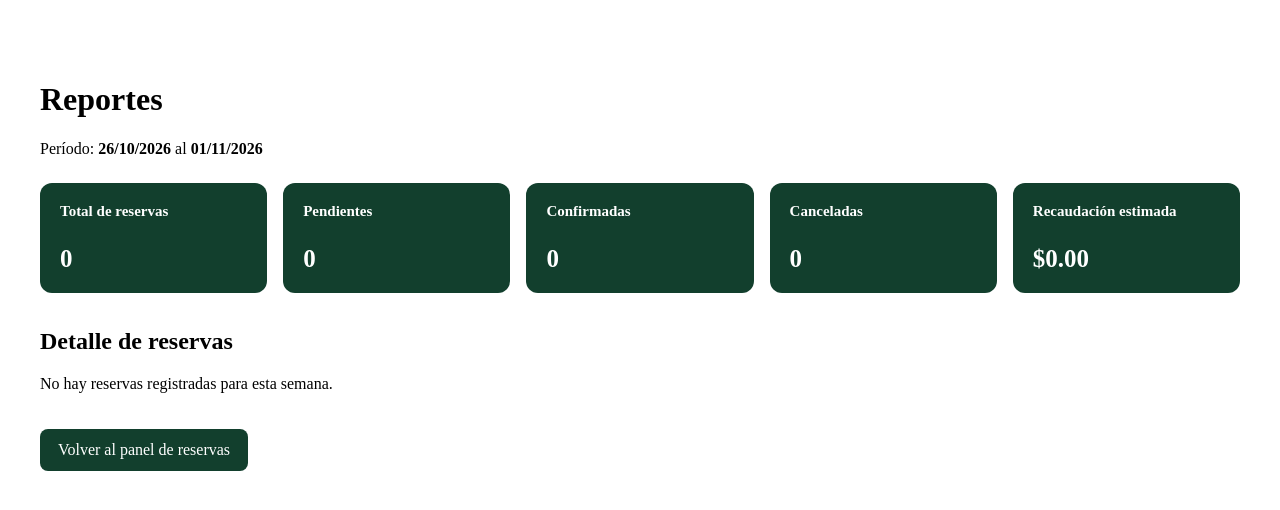
After one commit to Niko1ax/Olimpica, a Django app: page /reportes/ in a window 1280 px wide. The commit adds this page. Shown: the top 510 px of the page. Run offline with Django 5.2, Linux system fonts and the light colour scheme; a user stored in the database is signed in; tables that the repository leaves empty hold one stand-in row (values such as "Sample post").

Commit message:
Implementar reportes con filtros por fecha

```diff
--- a/config/urls.py
+++ b/config/urls.py
@@ -86,6 +86,9 @@ urlpatterns = [
         views.cambiar_estado_cancha,
         name="cambiar_estado_cancha",
     ),
-
-
+    path(
+        "reportes/",
+        views.reportes,
+        name="reportes",
+    ),
 ]
--- /dev/null
+++ b/reservas/templates/reservas/reportes.html
@@ -0,0 +1,163 @@
+<!DOCTYPE html>
+<html lang="es">
+<head>
+    <meta charset="UTF-8">
+    <meta name="viewport" content="width=device-width, initial-scale=1.0">
+    <title>Reporte | Olímpica</title>
+</head>
+<body>
+<div class="contenedor">
+    <h1>Reportes</h1>
+
+    <p>
+        Período:
+        <strong>{{ inicio_semana|date:"d/m/Y" }}</strong>
+        al
+        <strong>{{ fin_semana|date:"d/m/Y" }}</strong>
+    </p>
+
+    <div class="resumen">
+        <div class="tarjeta">
+            <h3>Total de reservas</h3>
+            <p>{{ resumen.total|default:0 }}</p>
+        </div>
+
+        <div class="tarjeta">
+            <h3>Pendientes</h3>
+            <p>{{ resumen.pendientes|default:0 }}</p>
+        </div>
+
+        <div class="tarjeta">
+            <h3>Confirmadas</h3>
+            <p>{{ resumen.confirmadas|default:0 }}</p>
+        </div>
+
+        <div class="tarjeta">
+            <h3>Canceladas</h3>
+            <p>{{ resumen.canceladas|default:0 }}</p>
+        </div>
+
+        <div class="tarjeta">
+            <h3>Recaudación estimada</h3>
+            <p>
+                ${{ resumen.recaudacion|default:0|floatformat:2 }}
+            </p>
+        </div>
+    </div>
+
+    <h2>Detalle de reservas</h2>
+
+    {% if reservas %}
+        <div class="tabla-contenedor">
+            <table>
+                <thead>
+                    <tr>
+                        <th>Fecha</th>
+                        <th>Horario</th>
+                        <th>Complejo</th>
+                        <th>Cancha</th>
+                        <th>Jugador</th>
+                        <th>Estado</th>
+                        <th>Importe</th>
+                    </tr>
+                </thead>
+
+                <tbody>
+                    {% for reserva in reservas %}
+                        <tr>
+                            <td>{{ reserva.fecha|date:"d/m/Y" }}</td>
+                            <td>
+                                {{ reserva.hora_inicio|time:"H:i" }}
+                                -
+                                {{ reserva.hora_fin|time:"H:i" }}
+                            </td>
+                            <td>{{ reserva.cancha.complejo.nombre }}</td>
+                            <td>{{ reserva.cancha.nombre }}</td>
+                            <td>{{ reserva.jugador.usuario.username }}</td>
+                            <td>{{ reserva.get_estado_display }}</td>
+                            <td>${{ reserva.precio_total|floatformat:2 }}</td>
+                        </tr>
+                    {% endfor %}
+                </tbody>
+            </table>
+        </div>
+    {% else %}
+        <p>No hay reservas registradas para esta semana.</p>
+    {% endif %}
+
+    <a href="{% url 'panel_reservas' %}" class="boton-volver">
+        Volver al panel de reservas
+    </a>
+</div>
+
+<style>
+    .contenedor {
+        max-width: 1200px;
+        margin: 35px auto;
+        padding: 25px;
+    }
+
+    .resumen {
+        display: grid;
+        grid-template-columns: repeat(auto-fit, minmax(170px, 1fr));
+        gap: 16px;
+        margin: 25px 0 35px;
+    }
+
+    .tarjeta {
+        background: #123f2d;
+        color: white;
+        padding: 20px;
+        border-radius: 12px;
+    }
+
+    .tarjeta h3 {
+        font-size: 15px;
+        margin-top: 0;
+    }
+
+    .tarjeta p {
+        font-size: 25px;
+        font-weight: bold;
+        margin-bottom: 0;
+    }
+
+    .tabla-contenedor {
+        overflow-x: auto;
+    }
+
+    table {
+        width: 100%;
+        border-collapse: collapse;
+        margin: 20px 0;
+    }
+
+    th, td {
+        padding: 12px;
+        text-align: left;
+        border-bottom: 1px solid #ddd;
+    }
+
+    th {
+        background: #123f2d;
+        color: white;
+    }
+
+    .boton-volver {
+        display: inline-block;
+        margin-top: 20px;
+        padding: 12px 18px;
+        background: #123f2d;
+        color: white;
+        text-decoration: none;
+        border-radius: 8px;
+    }
+
+    @media (max-width: 600px) {
+        .contenedor {
+            padding: 12px;
+        }
+    }
+</style>
+</body>
+</html>
--- a/reservas/views.py
+++ b/reservas/views.py
@@ -1,3 +1,6 @@
+from django.utils.dateparse import parse_date
+from django.db.models import Count, Sum, Q
+from datetime import timedelta
 from .models import Cancha, PerfilUsuario, Reserva
 from datetime import datetime, time, timedelta
 from .models import Cancha, Reserva
@@ -379,32 +382,64 @@ def cancelar_reserva(request, reserva_id):
 
 
 @login_required
-def panel_reservas(request):
+def reportes(request):
     perfil = PerfilUsuario.objects.filter(
         usuario=request.user,
-        rol="DUENIO",
+        rol="DUENIO"
     ).first()
 
     if request.user.is_staff:
-        reservas = Reserva.objects.all()
+        reservas_base = Reserva.objects.all()
     elif perfil is not None:
-        reservas = Reserva.objects.filter(
-            cancha__complejo__dueno=perfil,
+        reservas_base = Reserva.objects.filter(
+            cancha__complejo__dueno=perfil
         )
     else:
         return redirect("inicio")
 
-    reservas = reservas.select_related(
+    hoy = timezone.localdate()
+    inicio_semana = hoy - timedelta(days=hoy.weekday())
+    fin_semana = inicio_semana + timedelta(days=6)
+
+    reservas = reservas_base.filter(
+        fecha__gte=inicio_semana,
+        fecha__lte=fin_semana
+    ).select_related(
         "jugador",
         "jugador__usuario",
         "cancha",
-        "cancha__complejo",
+        "cancha__complejo"
     ).order_by("fecha", "hora_inicio")
+
+    resumen = reservas.aggregate(
+        total=Count("id"),
+        pendientes=Count(
+            "id",
+            filter=Q(estado="PENDIENTE")
+        ),
+        confirmadas=Count(
+            "id",
+            filter=Q(estado="CONFIRMADA")
+        ),
+        canceladas=Count(
+            "id",
+            filter=Q(estado="CANCELADA")
+        ),
+        recaudacion=Sum(
+            "precio_total",
+            filter=Q(estado="CONFIRMADA")
+        )
+    )
 
     return render(
         request,
-        "reservas/panel_reservas.html",
-        {"reservas": reservas},
+        "reservas/reportes.html",
+        {
+            "reservas": reservas,
+            "inicio_semana": inicio_semana,
+            "fin_semana": fin_semana,
+            "resumen": resumen,
+        }
     )
 
 
@@ -685,3 +720,32 @@ def cambiar_estado_cancha(request, cancha_id):
     cancha.save(update_fields=["activa"])
 
     return redirect("administrar_complejos")
+
+@login_required
+def panel_reservas(request):
+    perfil = PerfilUsuario.objects.filter(
+        usuario=request.user,
+        rol="DUENIO"
+    ).first()
+
+    if request.user.is_staff:
+        reservas = Reserva.objects.all()
+    elif perfil is not None:
+        reservas = Reserva.objects.filter(
+            cancha__complejo__dueno=perfil
+        )
+    else:
+        return redirect("inicio")
+
+    reservas = reservas.select_related(
+        "jugador",
+        "jugador__usuario",
+        "cancha",
+        "cancha__complejo"
+    ).order_by("fecha", "hora_inicio")
+
+    return render(
+        request,
+        "reservas/panel_reservas.html",
+        {"reservas": reservas}
+    )
```
Also changed, not shown: reservas/templates/reservas/navbar.html (+5 -2 lines).
